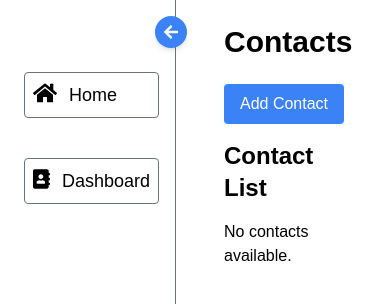
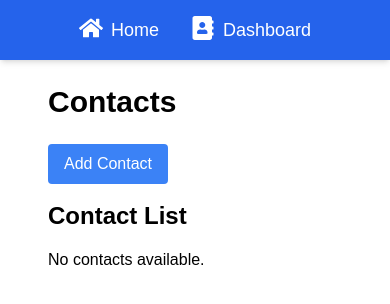
Before and after one commit to Vishal-Tx/Taiy-.AI-Task, a React (Create React App) app: page / in a window 390 px wide. Shown: the top 304 px of the page. Built offline with nearby package versions, Linux system fonts and the light colour scheme.

Commit message:
add header

```diff
--- /dev/null
+++ b/src/components/Header.tsx
@@ -0,0 +1,24 @@
+import React from "react";
+import { FaAddressBook, FaHome } from "react-icons/fa";
+import { Link, useLocation } from "react-router-dom";
+
+interface HeaderProps {
+    className?: string;
+}
+
+const Header: React.FC<HeaderProps> = ({ className }) => {
+    return (
+        <header className={`bg-blue-600 text-white flex justify-center p-4 shadow-md gap-8 ${className}`}>
+            <Link to="/" className={`flex h-7  text-lg  font-medium`}>
+                <FaHome size={24} className="mr-2" />
+                Home
+            </Link>
+            <Link to="/dashboard" className={`flex h-7  text-lg  font-medium`}>
+                <FaAddressBook size={24} className="mr-2" />
+                Dashboard
+            </Link>
+        </header>
+    );
+};
+
+export default Header;
--- a/src/components/Layout.tsx
+++ b/src/components/Layout.tsx
@@ -1,5 +1,6 @@
 import React, { useState } from "react";
 import Sidebar from "./Sidebar";
+import Header from "./Header";
 
 const Layout: React.FC<{ children: React.ReactNode }> = ({ children }) => {
     // State to track sidebar state
@@ -12,11 +13,12 @@ const Layout: React.FC<{ children: React.ReactNode }> = ({ children }) => {
 
     return (
         <div className="flex h-screen">
-            <Sidebar isExpanded={isSidebarExpanded} onToggle={handleSidebarToggle} />
+            <Sidebar isExpanded={isSidebarExpanded} onToggle={handleSidebarToggle} className=" md:block min-[0px]:hidden max-[686px]:hidden" />
             <div
-                className={`flex flex-grow transition-all duration-300 ${isSidebarExpanded ? "ml-44" : "ml-24"
+                className={`flex flex-col flex-grow transition-all duration-300  min-[0px]:ml-0 max-[686px]:ml-0 ${isSidebarExpanded ? "md:ml-44" : "md:ml-24"
                     }`}
             >
+                <Header className="md:hidden" />
                 <main className="px-6 flex-grow overflow-auto">{children}</main>
             </div>
         </div>
```
